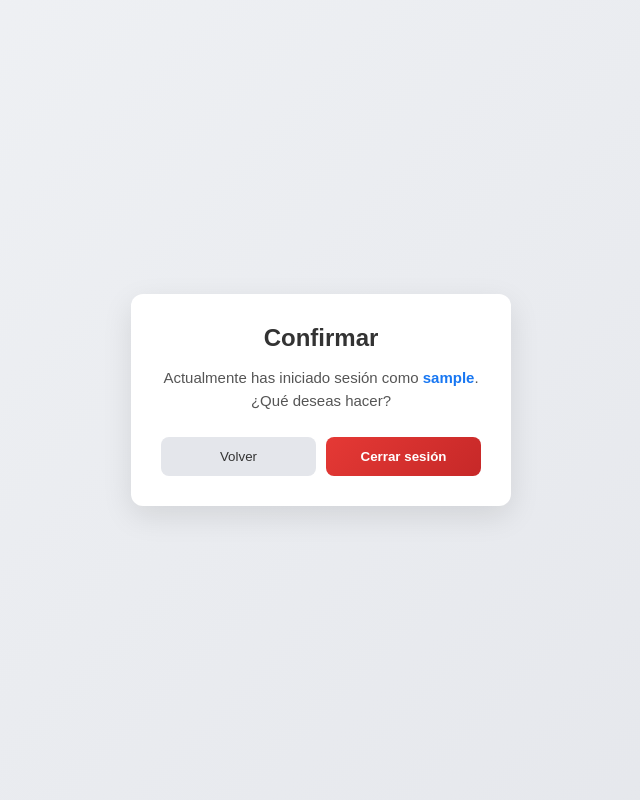
After one commit to JuanPinto-byte/Proyecto-trazabilidad-de-productos-agricolas-de-exportaci-n, a Flask app: page /auth/confirm-logout in a window 1280 px wide. The commit adds this page. Shown: the whole page, without its empty margins (319-959 px from the left). Run offline with Flask 3, Linux system fonts and the light colour scheme; the visitor is signed in with stand-in values (Sample User, id 1).

Commit message:
Arregle bugs, cambie el dashboard y meti confirm logout.html y logout.css

```diff
--- a/app/routes/auth.py
+++ b/app/routes/auth.py
@@ -10,6 +10,7 @@ auth_bp = Blueprint("auth", __name__)
 
 
 # ── Decorador: protege rutas que requieren sesión activa ──────────────────────
+
 def login_required(f):
     @wraps(f)
     def decorated(*args, **kwargs):
@@ -23,9 +24,10 @@ def login_required(f):
 # ── LOGIN ─────────────────────────────────────────────────────────────────────
 @auth_bp.route('/login', methods=['GET', 'POST'])
 def login():
-    # Si ya hay sesión activa, ir directo al dashboard
+
+    # 🔥 CLAVE: si ya está logueado → mostrar confirmación
     if "user_id" in session:
-        return redirect(url_for("auth.dashboard"))
+        return redirect(url_for("auth.confirm_logout"))
 
     if request.method == "POST":
         username = request.form.get("username")
@@ -37,25 +39,24 @@ def login():
 
         if not user:
             flash("Usuario no encontrado", "user_error")
-            return redirect(url_for("auth.login"))
+            return render_template("login.html")
 
         if not user.check_password(password):
             flash("Contraseña incorrecta", "password_error")
-            return redirect(url_for("auth.login"))
+            return render_template("login.html")
 
-        # Guardar sesión
+        # ✅ Guardar sesión
         session["user_id"]  = user.id
         session["username"] = user.nombre_usuario
         session["rol"]      = user.rol.nombre if user.rol else "sin_rol"
 
-        # Actualizar último acceso
+        # ✅ Actualizar último acceso
         user.ultimo_acceso = datetime.utcnow()
         db.session.commit()
 
         return redirect(url_for("auth.dashboard"))
 
     return render_template("login.html")
-
 
 # ── REGISTER ──────────────────────────────────────────────────────────────────
 @auth_bp.route('/register', methods=['GET', 'POST'])
@@ -104,9 +105,27 @@ def logout():
     flash("Sesión cerrada correctamente.", "success")
     return redirect(url_for("auth.login"))
 
+@auth_bp.route('/confirm-logout', methods=["GET", "POST"])
+@login_required
+def confirm_logout():
 
+    if request.method == "POST":
+        accion = request.form.get("accion")
+
+        if accion == "volver":
+            return redirect(url_for("auth.dashboard"))
+
+        elif accion == "logout":
+            session.clear()
+            flash("Sesión cerrada correctamente.", "success")
+            return redirect(url_for("auth.login"))
+
+    return render_template(
+        "confirm_logout.html",
+        usuario=session.get("username")
+    )
 # ── DASHBOARD ─────────────────────────────────────────────────────────────────
-@auth_bp.route("/dashboard")
+@auth_bp.route('/dashboard')
 @login_required
 def dashboard():
     # Importar modelos aquí para evitar importaciones circulares
--- a/app/run.py
+++ b/app/run.py
@@ -1,4 +1,4 @@
-from flask import Flask, redirect, url_for
+from flask import Flask, redirect, url_for, request
 from app.config import config
 from app.extensions import db, jwt
 from app.routes.auth import auth_bp
@@ -7,8 +7,20 @@ from app.routes.lotes  import lotes_bp
 
 
 
+
 app = Flask(__name__)
 app.config.from_object(config["development"])
+
+@app.after_request
+def add_no_cache_headers(response):
+    # Deja que /static (CSS) sí pueda cachearse
+    if request.path.startswith("/static/"):
+        return response
+
+    response.headers["Cache-Control"] = "no-store, no-cache, must-revalidate, max-age=0"
+    response.headers["Pragma"] = "no-cache"
+    response.headers["Expires"] = "0"
+    return response
 
 db.init_app(app)
 jwt.init_app(app)
@@ -16,6 +28,7 @@ jwt.init_app(app)
 app.register_blueprint(auth_bp, url_prefix='/auth')
 app.register_blueprint(fincas_bp)
 app.register_blueprint(lotes_bp)
+
 # Ruta raíz → redirige al login
 @app.route("/")
 def index():
--- /dev/null
+++ b/app/static/css/logout.css
@@ -0,0 +1,120 @@
+/* RESET */
+* {
+    margin: 0;
+    padding: 0;
+    box-sizing: border-box;
+    font-family: Arial, Helvetica, sans-serif;
+}
+
+/* FONDO */
+body {
+    background: linear-gradient(135deg, #f0f2f5, #e4e6eb);
+    height: 100vh;
+    display: flex;
+    justify-content: center;
+    align-items: center;
+}
+
+/* CONTENEDOR PRINCIPAL */
+.logout-container {
+    width: 380px;
+    background: white;
+    padding: 30px;
+    border-radius: 12px;
+    box-shadow: 0 10px 30px rgba(0,0,0,0.1);
+    text-align: center;
+    transition: transform 0.3s;
+}
+
+/* HOVER SUAVE */
+.logout-container:hover {
+    transform: translateY(-5px);
+}
+
+/* TÍTULO */
+.logout-container h2 {
+    margin-bottom: 15px;
+    color: #333;
+}
+
+/* TEXTO */
+.logout-container p {
+    font-size: 15px;
+    color: #555;
+    margin-bottom: 25px;
+    line-height: 1.5;
+}
+
+/* NOMBRE USUARIO */
+.logout-container strong {
+    color: #1877f2;
+}
+
+/* BOTONES */
+.actions {
+    display: flex;
+    gap: 10px;
+}
+
+/* BOTÓN VOLVER */
+.btn-secondary {
+    flex: 1;
+    padding: 12px;
+    background: #e4e6eb;
+    color: #333;
+    border: none;
+    border-radius: 8px;
+    cursor: pointer;
+    transition: all 0.3s;
+}
+
+.btn-secondary:hover {
+    background: #d8dadf;
+    transform: scale(1.03);
+}
+
+/* BOTÓN CERRAR SESIÓN */
+.btn-danger {
+    flex: 1;
+    padding: 12px;
+    background: linear-gradient(135deg, #e53935, #c62828);
+    color: white;
+    border: none;
+    border-radius: 8px;
+    font-weight: bold;
+    cursor: pointer;
+    transition: all 0.3s;
+}
+
+.btn-danger:hover {
+    transform: scale(1.03);
+    box-shadow: 0 5px 15px rgba(229,57,53,0.4);
+}
+
+/* ANIMACIONES */
+.fade-in {
+    animation: fadeIn 0.8s ease-in-out;
+}
+
+@keyframes fadeIn {
+    from {
+        opacity: 0;
+        transform: translateY(40px);
+    }
+    to {
+        opacity: 1;
+        transform: translateY(0);
+    }
+}
+
+/* RESPONSIVE */
+@media (max-width: 500px) {
+    .logout-container {
+        width: 90%;
+        padding: 25px;
+    }
+
+    .actions {
+        flex-direction: column;
+    }
+}
--- /dev/null
+++ b/app/templates/confirm_logout.html
@@ -0,0 +1,19 @@
+<form method="POST" class="logout-container fade-in">
+    <h2>Confirmar</h2>
+<link rel="stylesheet" href="{{ url_for('static', filename='css/logout.css') }}">
+    <p>
+        Actualmente has iniciado sesión como
+        <strong>{{ usuario }}</strong>.<br>
+        ¿Qué deseas hacer?
+    </p>
+
+    <div class="actions">
+        <button type="submit" name="accion" value="volver" class="btn-secondary">
+            Volver
+        </button>
+
+        <button type="submit" name="accion" value="logout" class="btn-danger">
+            Cerrar sesión
+        </button>
+    </div>
+</form>
--- a/app/templates/fincas/form.html
+++ b/app/templates/fincas/form.html
@@ -16,12 +16,6 @@
     <div class="logo">
       <div class="logo-mark">🌿</div>
       <div class="logo-text">Traza<span>Agro</span></div>
-    </div>
-    <div class="nav-tabs">
-      <a href="{{ url_for('auth.dashboard') }}" class="nav-tab">Inicio</a>
-      <a href="{{ url_for('fincas.lista') }}"   class="nav-tab active">Fincas</a>
-      <a href="{{ url_for('lotes.lista') }}"    class="nav-tab">Lotes</a>
-      <a href="#"                               class="nav-tab">Reportes</a>
     </div>
     <div class="topbar-right">
       <div class="user-chip">
--- a/app/templates/fincas/lista.html
+++ b/app/templates/fincas/lista.html
@@ -16,12 +16,6 @@
     <div class="logo">
       <div class="logo-mark">🌿</div>
       <div class="logo-text">Traza<span>Agro</span></div>
-    </div>
-    <div class="nav-tabs">
-      <a href="{{ url_for('auth.dashboard') }}" class="nav-tab">Inicio</a>
-      <a href="{{ url_for('fincas.lista') }}"   class="nav-tab active">Fincas</a>
-      <a href="{{ url_for('lotes.lista') }}"    class="nav-tab">Lotes</a>
-      <!--<a href="#"                               class="nav-tab">Reportes</a>-->
     </div>
     <div class="topbar-right">
       <div class="user-chip">
--- a/app/templates/lotes/form.html
+++ b/app/templates/lotes/form.html
@@ -16,12 +16,6 @@
     <div class="logo">
       <div class="logo-mark">🌿</div>
       <div class="logo-text">Traza<span>Agro</span></div>
-    </div>
-    <div class="nav-tabs">
-      <a href="{{ url_for('auth.dashboard') }}" class="nav-tab">Inicio</a>
-      <a href="{{ url_for('fincas.lista') }}"   class="nav-tab">Fincas</a>
-      <a href="{{ url_for('lotes.lista') }}"    class="nav-tab">Lotes</a>
-      <a href="#"                               class="nav-tab">Reportes</a>
     </div>
     <div class="topbar-right">
       <div class="user-chip">
--- a/app/templates/lotes/lista.html
+++ b/app/templates/lotes/lista.html
@@ -16,12 +16,6 @@
     <div class="logo">
       <div class="logo-mark">🌿</div>
       <div class="logo-text">Traza<span>Agro</span></div>
-    </div>
-    <div class="nav-tabs">
-      <a href="{{ url_for('auth.dashboard') }}" class="nav-tab">Inicio</a>
-      <a href="{{ url_for('fincas.lista') }}"   class="nav-tab">Fincas</a>
-      <a href="{{ url_for('lotes.lista') }}"    class="nav-tab active">Lotes</a>
-      <!--<a href="#"                               class="nav-tab">Reportes</a>-->
     </div>
     <div class="topbar-right">
       <div class="user-chip">
```
Also changed, not shown: app/templates/dashboard.html (+11 -15 lines), 1 other file.
